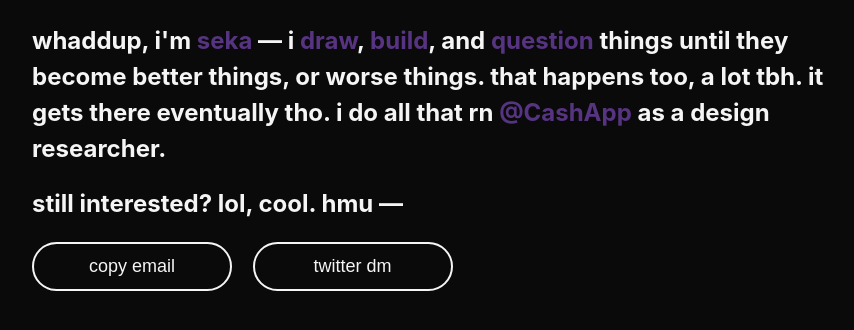
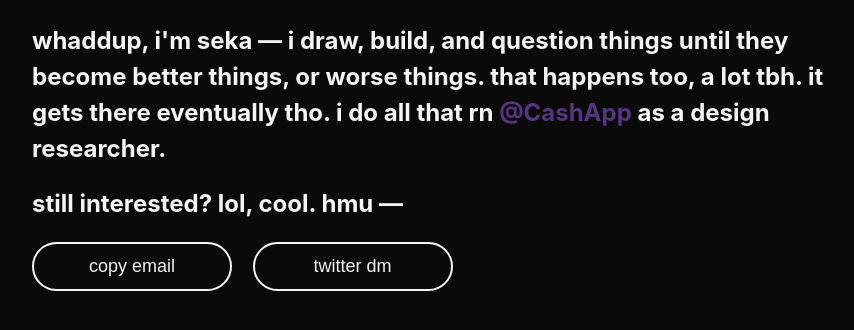
Before and after one commit to iamseka/seka.works, a plain HTML site: page index.html in a window 1280 px wide. Shown: the part 320-650 px from the top of the page, without its empty margins (208-1062 px from the left). Drawn offline with Linux system fonts and the light colour scheme.

Commit message:
dead the links
got rid of the links for the initial release

```diff
--- a/index.html
+++ b/index.html
@@ -17,7 +17,7 @@
         <header class="landing">
             <div class="content-wrap">
                 <img src="_img/logo.png" alt="seka's mask" title="the mask of seka, digital pencil &lpar;2020&rpar;" width="16%">
-                <h1>whaddup, i'm <a href="">seka</a>  &mdash;  i <a href="">draw</a>, <a href="">build</a>, and <a href="">question</a> things until they become better things, or worse things. that happens too, a lot tbh. it gets there eventually tho. i do all that rn <a href="https://cash.app/" target="_blank" title="Cash App">@CashApp</a> as a design researcher.</h1>
+                <h1>whaddup, i'm seka  &mdash;  i draw, build, and question things until they become better things, or worse things. that happens too, a lot tbh. it gets there eventually tho. i do all that rn <a href="https://cash.app/" target="_blank" title="Cash App">@CashApp</a> as a design researcher.</h1>
 
                 <h2>still interested? lol, cool. hmu &mdash;</h2>
                 <section>
```
